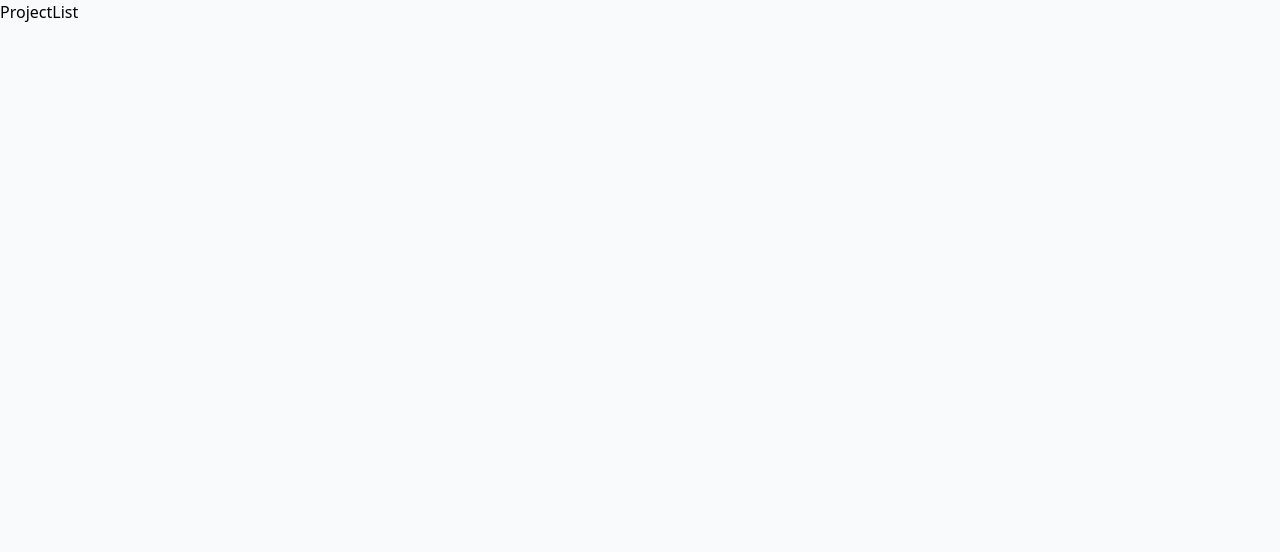
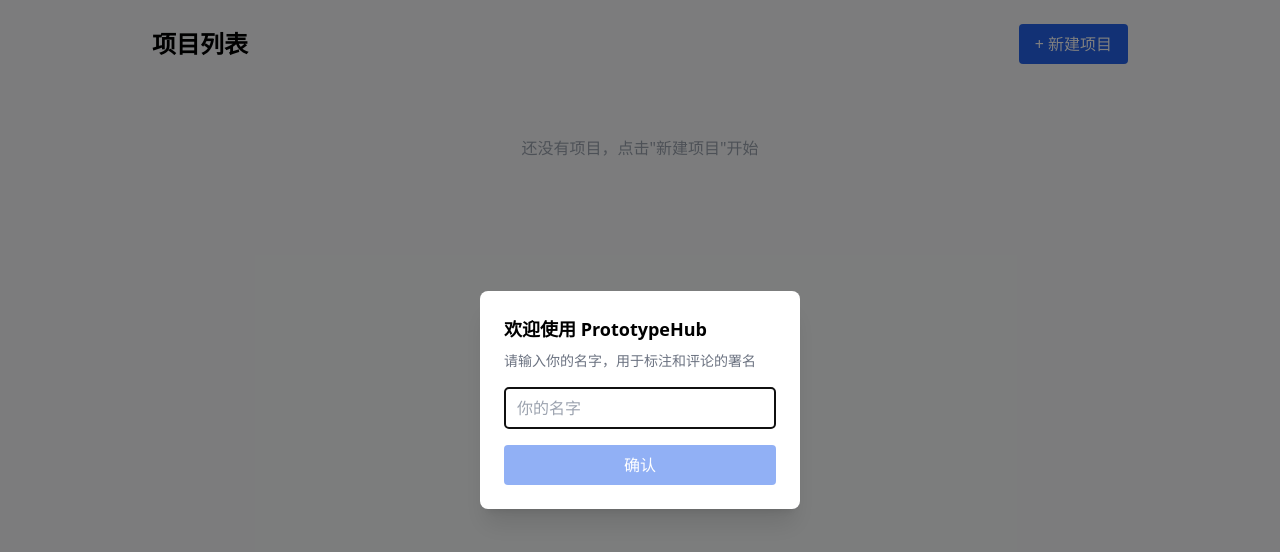
Before and after one commit to superhikers/PrototypeHub, a Vue app in the folder client/: page / in a window 1280 px wide. Shown: the top 552 px of the page. Built offline with nearby package versions, Linux system fonts and the light colour scheme.

Commit message:
feat: 作者名弹窗 + 项目列表页面

```diff
--- /dev/null
+++ b/client/src/components/AuthorModal.vue
@@ -0,0 +1,38 @@
+<template>
+  <div v-if="visible" class="fixed inset-0 bg-black/50 flex items-center justify-center z-50">
+    <div class="bg-white rounded-lg p-6 w-80 shadow-xl">
+      <h2 class="text-lg font-bold mb-2">欢迎使用 PrototypeHub</h2>
+      <p class="text-sm text-gray-500 mb-4">请输入你的名字，用于标注和评论的署名</p>
+      <input
+        v-model="name"
+        class="w-full border rounded px-3 py-2 mb-4"
+        placeholder="你的名字"
+        @keyup.enter="confirm"
+        autofocus
+      />
+      <button
+        class="w-full bg-blue-600 text-white rounded py-2 disabled:opacity-50"
+        :disabled="!name.trim()"
+        @click="confirm"
+      >
+        确认
+      </button>
+    </div>
+  </div>
+</template>
+
+<script setup>
+import { ref } from 'vue'
+import { setAuthor, getAuthor } from '../utils/author'
+
+const visible = ref(!getAuthor())
+const name = ref(getAuthor())
+const emit = defineEmits(['confirmed'])
+
+function confirm() {
+  if (!name.value.trim()) return
+  setAuthor(name.value.trim())
+  visible.value = false
+  emit('confirmed', name.value.trim())
+}
+</script>
--- a/client/src/pages/ProjectList.vue
+++ b/client/src/pages/ProjectList.vue
@@ -1,3 +1,77 @@
 <template>
-  <div>ProjectList</div>
+  <div class="max-w-5xl mx-auto p-6">
+    <AuthorModal @confirmed="refresh" />
+
+    <div class="flex items-center justify-between mb-6">
+      <h1 class="text-2xl font-bold">项目列表</h1>
+      <div class="flex items-center gap-4">
+        <span class="text-sm text-gray-500">{{ author }}</span>
+        <button class="bg-blue-600 text-white px-4 py-2 rounded hover:bg-blue-700" @click="showNewDialog = true">
+          + 新建项目
+        </button>
+      </div>
+    </div>
+
+    <!-- 新建项目弹窗 -->
+    <div v-if="showNewDialog" class="fixed inset-0 bg-black/50 flex items-center justify-center z-40">
+      <div class="bg-white rounded-lg p-6 w-96 shadow-xl">
+        <h2 class="text-lg font-bold mb-4">新建项目</h2>
+        <input v-model="newName" class="w-full border rounded px-3 py-2 mb-3" placeholder="项目名称" autofocus />
+        <textarea v-model="newDesc" class="w-full border rounded px-3 py-2 mb-4" placeholder="项目描述（可选）" rows="3"></textarea>
+        <div class="flex justify-end gap-2">
+          <button class="px-4 py-2 text-gray-600 hover:bg-gray-100 rounded" @click="showNewDialog = false">取消</button>
+          <button class="px-4 py-2 bg-blue-600 text-white rounded hover:bg-blue-700 disabled:opacity-50" :disabled="!newName.trim()" @click="createProject">创建</button>
+        </div>
+      </div>
+    </div>
+
+    <!-- 项目列表 -->
+    <div v-if="store.loading" class="text-center py-12 text-gray-400">加载中...</div>
+    <div v-else-if="store.list.length === 0" class="text-center py-12 text-gray-400">
+      还没有项目，点击"新建项目"开始
+    </div>
+    <div v-else class="grid grid-cols-1 md:grid-cols-2 lg:grid-cols-3 gap-4">
+      <div
+        v-for="p in store.list" :key="p.id"
+        class="bg-white rounded-lg border p-4 cursor-pointer hover:shadow-md transition-shadow"
+        @click="$router.push(`/project/${p.id}`)"
+      >
+        <h3 class="font-bold mb-1 truncate">{{ p.name }}</h3>
+        <p v-if="p.description" class="text-sm text-gray-500 mb-2 truncate">{{ p.description }}</p>
+        <div class="text-xs text-gray-400">
+          {{ p.updated_at ? new Date(p.updated_at).toLocaleString() : '' }}
+        </div>
+      </div>
+    </div>
+  </div>
 </template>
+
+<script setup>
+import { ref, onMounted } from 'vue'
+import { useRouter } from 'vue-router'
+import { useProjectStore } from '../stores/projectStore'
+import { getAuthor } from '../utils/author'
+import AuthorModal from '../components/AuthorModal.vue'
+
+const router = useRouter()
+const store = useProjectStore()
+const author = ref(getAuthor())
+const showNewDialog = ref(false)
+const newName = ref('')
+const newDesc = ref('')
+
+function refresh() { author.value = getAuthor() }
+
+onMounted(() => {
+  if (getAuthor()) store.fetchProjects()
+})
+
+async function createProject() {
+  if (!newName.value.trim()) return
+  const project = await store.createProject({ name: newName.value.trim(), description: newDesc.value.trim() })
+  showNewDialog.value = false
+  newName.value = ''
+  newDesc.value = ''
+  if (project) router.push(`/project/${project.id}`)
+}
+</script>
```
